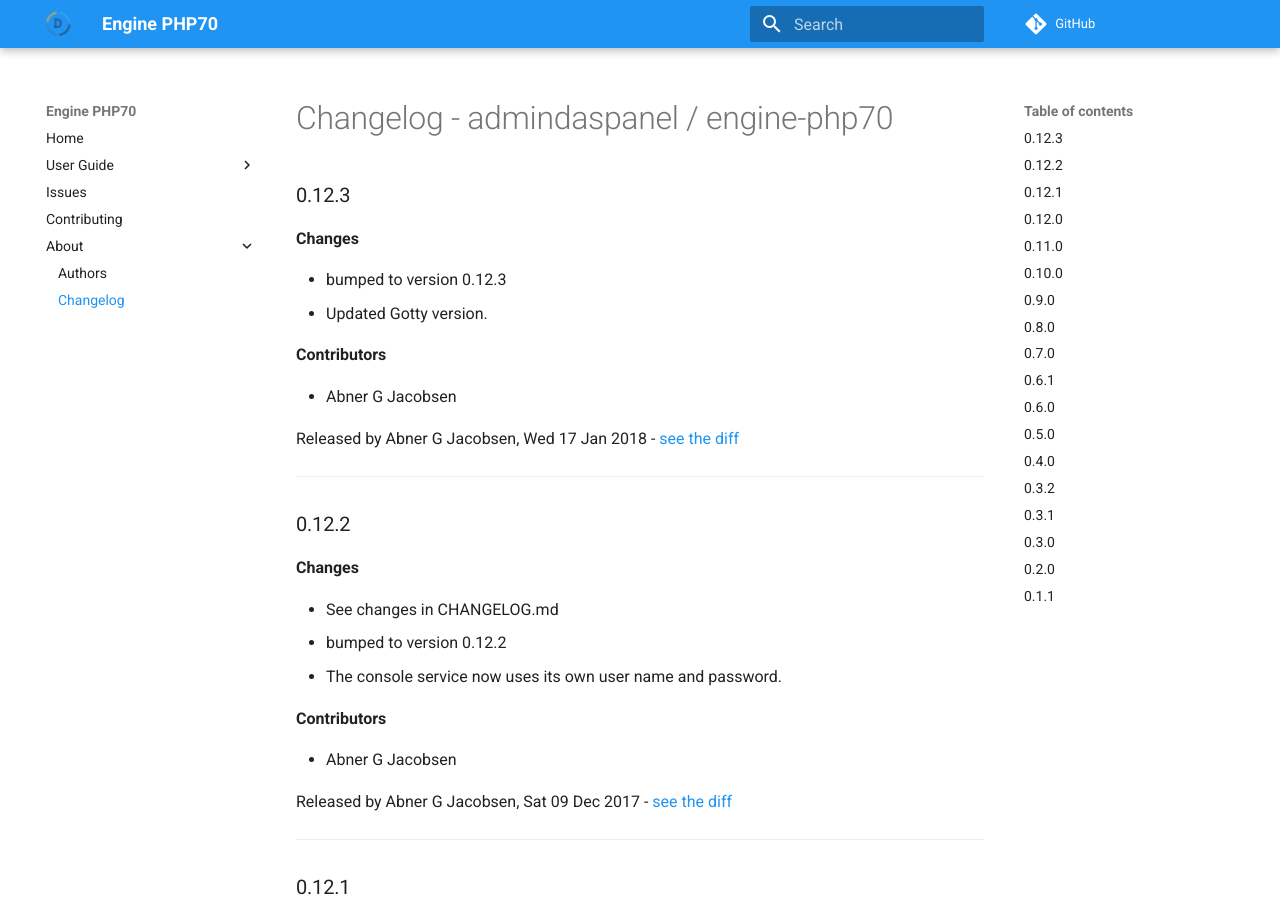
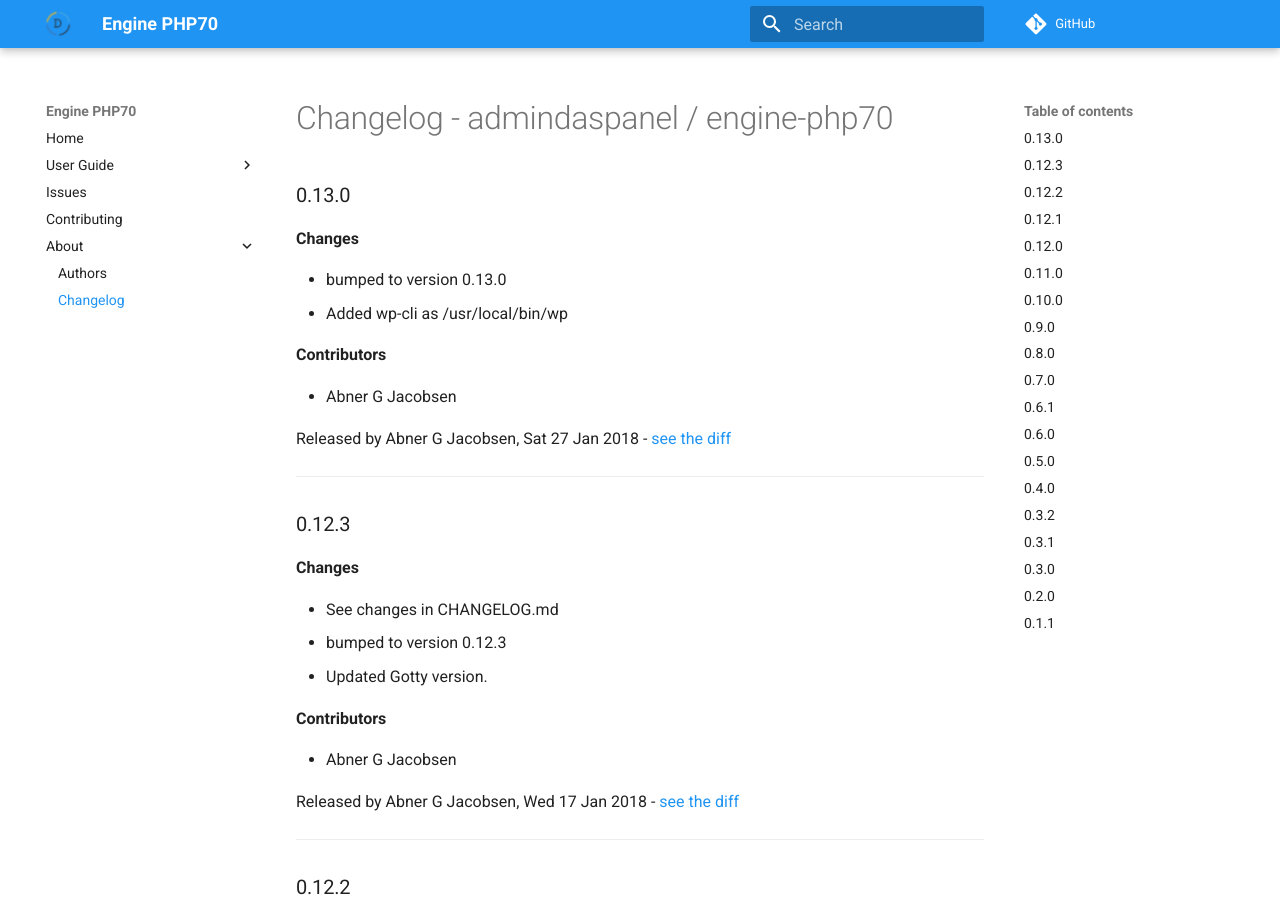
Before and after one commit to daspanel/engine-php70, an MkDocs documentation site: the page built from docs/changelog.md, in a window 1280 px wide and 900 px high. Built offline with MkDocs 1.6.1 and Material for MkDocs 9.7.7, drawn with Linux system fonts in a browser that asks for light colours; comment, search, counter and statistics services are not loaded; old or Windows-style settings are respelled for this version of MkDocs.

Commit message:
See changes in CHANGELOG.md

```diff
--- a/docs/changelog.md
+++ b/docs/changelog.md
@@ -1,8 +1,23 @@
 # Changelog - admindaspanel / engine-php70
+
+### 0.13.0
+__Changes__
+
+- bumped to version 0.13.0
+- Added wp-cli as /usr/local/bin/wp
+
+__Contributors__
+
+- Abner G Jacobsen
+
+Released by Abner G Jacobsen, Sat 27 Jan 2018 -
+[see the diff](https://github.com/admindaspanel/engine-php70/compare/0.12.3...0.13.0#diff)
+______________
 
 ### 0.12.3
 __Changes__
 
+- See changes in CHANGELOG.md
 - bumped to version 0.12.3
 - Updated Gotty version.
 
```
Also changed, not shown: CHANGELOG.md (+15 -0 lines).
